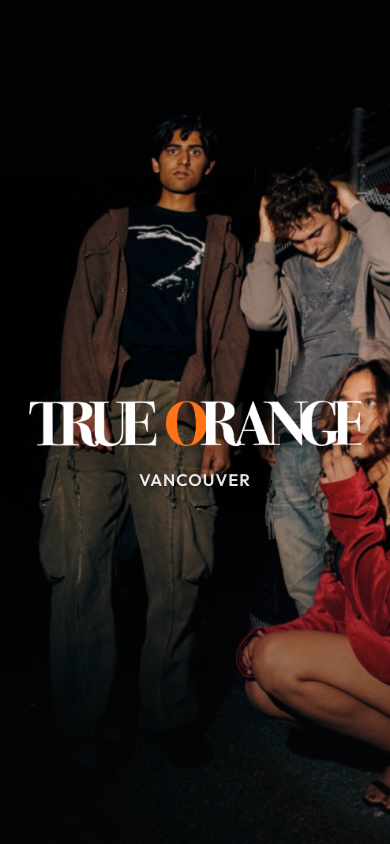
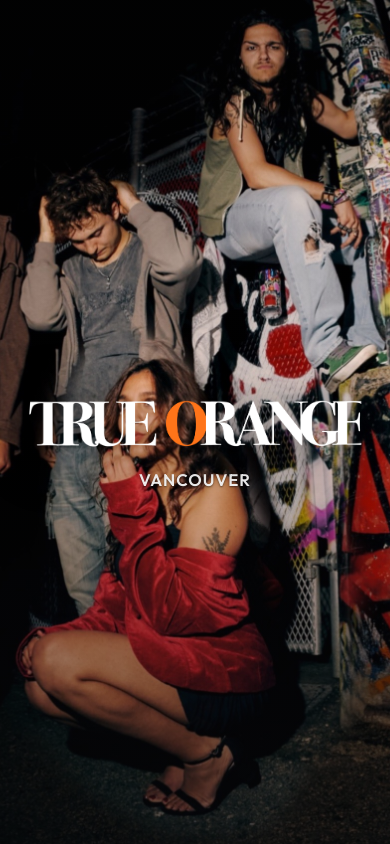
Before and after one commit to bimbleboi/true-orange-new, a React (Vite) app: page / in a window 390 px wide. Shown: the top 844 px of the page. Built offline with nearby package versions, Linux system fonts and the light colour scheme.

Commit message:
attempt 2

```diff
--- a/src/App.css
+++ b/src/App.css
@@ -59,10 +59,10 @@
   display: block;
 }
 
-/* Mobile: bias the crop left so the far-left band member stays partly in frame */
+/* Mobile: slight left bias so the far-left band member peeks into frame */
 @media (max-width: 768px) {
   .hero-landing__bg {
-    object-position: 22% top;
+    object-position: 47% top;
   }
 }
 
```
